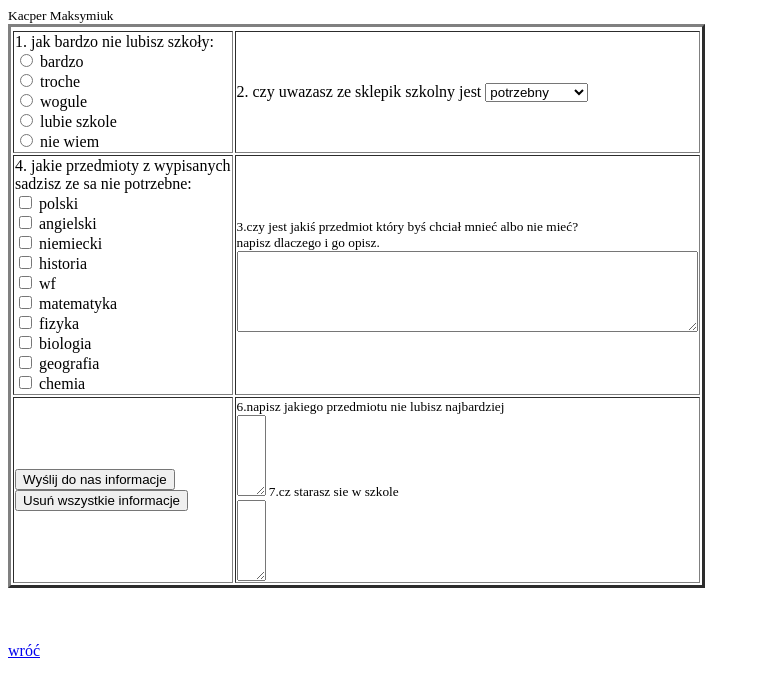
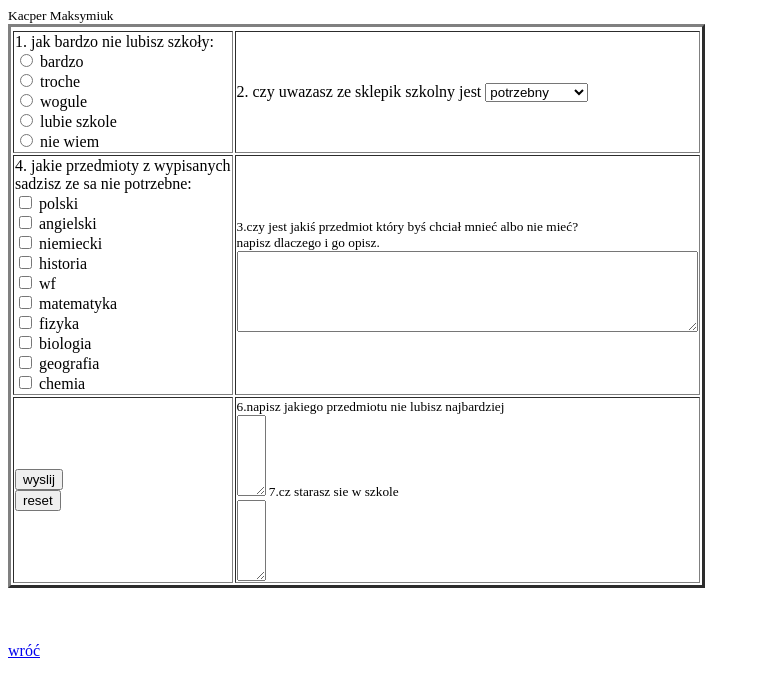
Before and after one commit to C1o1s/cos, a plain HTML site: page formularz_maksymiuk.html in a window 1280 px wide. Shown: the whole page, without its empty margins (0-760 px from the left). Drawn offline with Linux system fonts and the light colour scheme.

Commit message:
Update formularz_maksymiuk.html

```diff
--- a/formularz_maksymiuk.html
+++ b/formularz_maksymiuk.html
@@ -37,8 +37,8 @@
 			<TEXTAREA NAME=zad3 ROWS=5 COLS=55> </TEXTAREA>
 		</td> </tr>
 		<tr>
-			<td> <INPUT TYPE="submit" VALUE="Wyślij do nas informacje"><br>
-				<INPUT TYPE="reset" VALUE="Usuń wszystkie informacje"> </td>
+			<td> <INPUT TYPE="submit" VALUE="wyslij"><br>
+				<INPUT TYPE="reset" VALUE="reset"> </td>
 			<td> <sup> 6.napisz jakiego przedmiotu nie lubisz najbardziej<br>
 				<TEXTAREA NAME=adres ROWS=5 COLS=1></TEXTAREA>
 				7.cz starasz sie w szkole<br>
```
